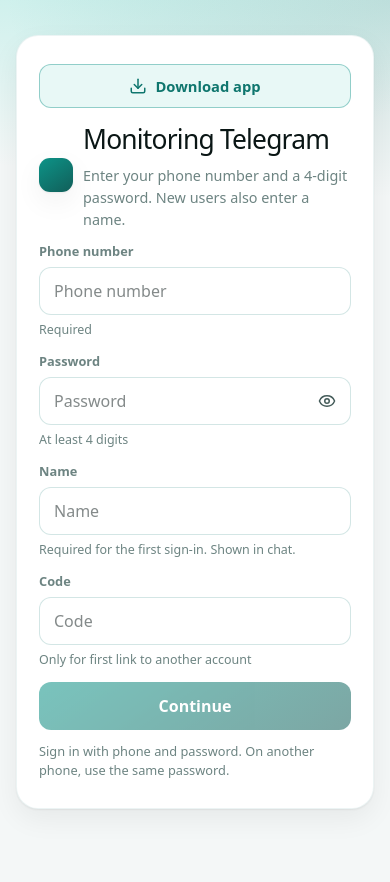
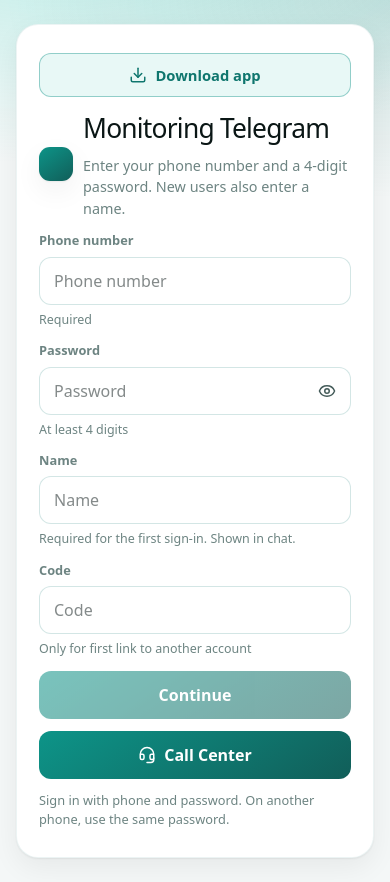
Before and after one commit to Javlonrasulov/monitoring, a Next.js app in the folder apps/user-web/: page /login in a window 390 px wide. Before the commit the page ends 844 px from the top, so only its background shows below. Built offline with nearby package versions, Linux system fonts and the light colour scheme; no server answers.

Commit message:
Add Call Center on login for app and web.
Users can open support from the pairing screen with phone and password, matching the profile entry point.

```diff
--- a/apps/user-web/src/app/login/page.tsx
+++ b/apps/user-web/src/app/login/page.tsx
@@ -2,14 +2,14 @@
 
 import { FormEvent, Suspense, useEffect, useMemo, useState } from "react";
 import { useRouter, useSearchParams } from "next/navigation";
-import { Download, Eye, EyeOff } from "lucide-react";
+import { Download, Eye, EyeOff, Headset } from "lucide-react";
 import { isPaired, savePairSession } from "@/lib/auth";
 import { ApiError } from "@/lib/api";
 import { deviceApi } from "@/lib/device-api";
 import { useI18n } from "@/lib/i18n";
 import { useToast } from "@/lib/toast";
 
-const APK_DOWNLOAD_URL = "/download/monitor.apk?v=1.2.0";
+const APK_DOWNLOAD_URL = "/download/monitor.apk?v=1.2.1";
 
 /**
  * Login UX mirrors Android PairingScreen exactly:
@@ -36,6 +36,7 @@
   const [knownAccount, setKnownAccount] = useState<boolean | null>(null);
   const [trialBlocked, setTrialBlocked] = useState(false);
   const [busy, setBusy] = useState(false);
+  const [supportBusy, setSupportBusy] = useState(false);
   const [error, setError] = useState<string | null>(null);
 
   const phoneDigits = phone.replace(/\D/g, "");
@@ -44,13 +45,16 @@
   const returningUser = knownAccount === true;
   // Android: name + code visible when !returningUser
   const showNameAndCode = !returningUser;
+  const formBusy = busy || supportBusy;
 
   const canSubmit = useMemo(() => {
-    if (busy || phoneDigits.length < 9 || !pinOk) return false;
+    if (formBusy || phoneDigits.length < 9 || !pinOk) return false;
     // Android: returningUser || (displayName.isNotBlank() && !trialBlocked)
     if (returningUser) return true;
     return displayName.trim().length > 0 && !trialBlocked;
-  }, [busy, phoneDigits, pinOk, returningUser, displayName, trialBlocked]);
+  }, [formBusy, phoneDigits, pinOk, returningUser, displayName, trialBlocked]);
+
+  const canOpenSupport = !formBusy && phoneDigits.length >= 9 && pinOk;
 
   useEffect(() => {
     if (isPaired()) router.replace("/chats");
@@ -177,6 +181,53 @@
     }
   }
 
+  async function openCallCenter() {
+    if (!canOpenSupport) {
+      const msg = t("callCenterNeedCreds");
+      setError(msg);
+      toast.push(msg, "err");
+      return;
+    }
+    setError(null);
+    setSupportBusy(true);
+    try {
+      const cleanedCode = returningUser
+        ? ""
+        : code
+            .replace(/^MONITOR:/i, "")
+            .replace(/\s+/g, "")
+            .trim()
+            .toUpperCase();
+      const res = await deviceApi.pair({
+        phone: phone.trim() || phoneDigits,
+        password,
+        name: returningUser ? "" : displayName.trim(),
+        code: cleanedCode,
+        appVersion: "user-web/0.1.0",
+        deviceModel:
+          typeof navigator !== "undefined"
+            ? navigator.userAgent.slice(0, 80)
+            : "web",
+      });
+      savePairSession(res);
+      const thread = await deviceApi.openSupport();
+      router.replace(`/chats/${thread.id}`);
+    } catch (err) {
+      let msg = err instanceof ApiError ? err.message : t("callCenterFailed");
+      if (/invalid password/i.test(msg)) msg = t("pairPasswordWrong");
+      else if (/name is required/i.test(msg)) msg = t("pairNameRequired");
+      else if (/trial ended|free trial already used/i.test(msg)) {
+        msg = t("callCenterNeedCreds");
+      } else {
+        msg = t("callCenterFailed");
+      }
+      setError(msg);
+      toast.push(msg, "err");
+    } finally {
+      setSupportBusy(false);
+    }
+  }
+
   return (
     <div className="auth-page">
       <form className="auth-card stack" onSubmit={onSubmit}>
@@ -201,6 +252,23 @@
           </div>
         </div>
 
+        {error ? (
+          <div
+            style={{
+              padding: "10px 12px",
+              borderRadius: 12,
+              background: "color-mix(in srgb, var(--danger) 12%, transparent)",
+              color: "var(--danger)",
+              fontSize: "0.9rem",
+            }}
+          >
+            <strong style={{ display: "block", marginBottom: 4 }}>
+              {t("pairErrorTitle")}
+            </strong>
+            {error}
+          </div>
+        ) : null}
+
         <div className="field">
           <label htmlFor="phone">{t("phone")}</label>
           <input
@@ -216,7 +284,7 @@
             }}
             placeholder={t("phonePlaceholder")}
             required
-            disabled={busy}
+            disabled={formBusy}
           />
           <span className="muted" style={{ fontSize: "0.78rem" }}>
             {t("phoneHelper")}
@@ -240,7 +308,7 @@
               placeholder={t("passwordPlaceholder")}
               required
               minLength={4}
-              disabled={busy}
+              disabled={formBusy}
             />
             <button
               type="button"
@@ -273,7 +341,7 @@
                 }}
                 autoComplete="name"
                 placeholder={t("namePlaceholder")}
-                disabled={busy || trialBlocked}
+                disabled={formBusy || trialBlocked}
               />
               <span className="muted" style={{ fontSize: "0.78rem" }}>
                 {t("nameHelper")}
@@ -296,7 +364,7 @@
                   if (error) setError(null);
                 }}
                 placeholder={t("codePlaceholder")}
-                disabled={busy || trialBlocked}
+                disabled={formBusy || trialBlocked}
                 autoCapitalize="characters"
               />
               <span className="muted" style={{ fontSize: "0.78rem" }}>
@@ -312,29 +380,23 @@
           </p>
         ) : null}
 
-        {error ? (
-          <div
-            style={{
-              padding: "10px 12px",
-              borderRadius: 12,
-              background: "color-mix(in srgb, var(--danger) 12%, transparent)",
-              color: "var(--danger)",
-              fontSize: "0.9rem",
-            }}
-          >
-            <strong style={{ display: "block", marginBottom: 4 }}>
-              {t("pairErrorTitle")}
-            </strong>
-            {error}
-          </div>
-        ) : null}
-
         <button
           className="btn btn-primary"
           type="submit"
           disabled={!canSubmit}
         >
           {busy ? t("loading") : t("continue")}
+        </button>
+
+        <button
+          className="btn btn-primary"
+          type="button"
+          disabled={formBusy}
+          onClick={() => void openCallCenter()}
+          style={{ gap: 8 }}
+        >
+          <Headset size={18} aria-hidden />
+          {supportBusy ? t("loading") : t("callCenter")}
         </button>
 
         <p className="muted" style={{ margin: 0, fontSize: "0.8rem" }}>
--- a/apps/user-web/src/lib/i18n.tsx
+++ b/apps/user-web/src/lib/i18n.tsx
@@ -79,6 +79,8 @@
     payCard: "Pay with card",
     payCrypto: "Pay with crypto",
     callCenter: "Call Center",
+    callCenterNeedCreds: "Enter your phone and password to open Call Center.",
+    callCenterFailed: "Could not open Call Center",
     editName: "Edit name",
     editPhone: "Edit phone",
     changePin: "Change PIN",
@@ -232,6 +234,8 @@
     payCard: "Оплатить картой",
     payCrypto: "Крипто",
     callCenter: "Колл-центр",
+    callCenterNeedCreds: "Чтобы открыть Call Center, введите телефон и пароль.",
+    callCenterFailed: "Не удалось открыть Call Center",
     editName: "Изменить имя",
     editPhone: "Изменить телефон",
     changePin: "Сменить PIN",
```
Also changed, not shown: 6 other files (tests, documents, lock files or other folders).
